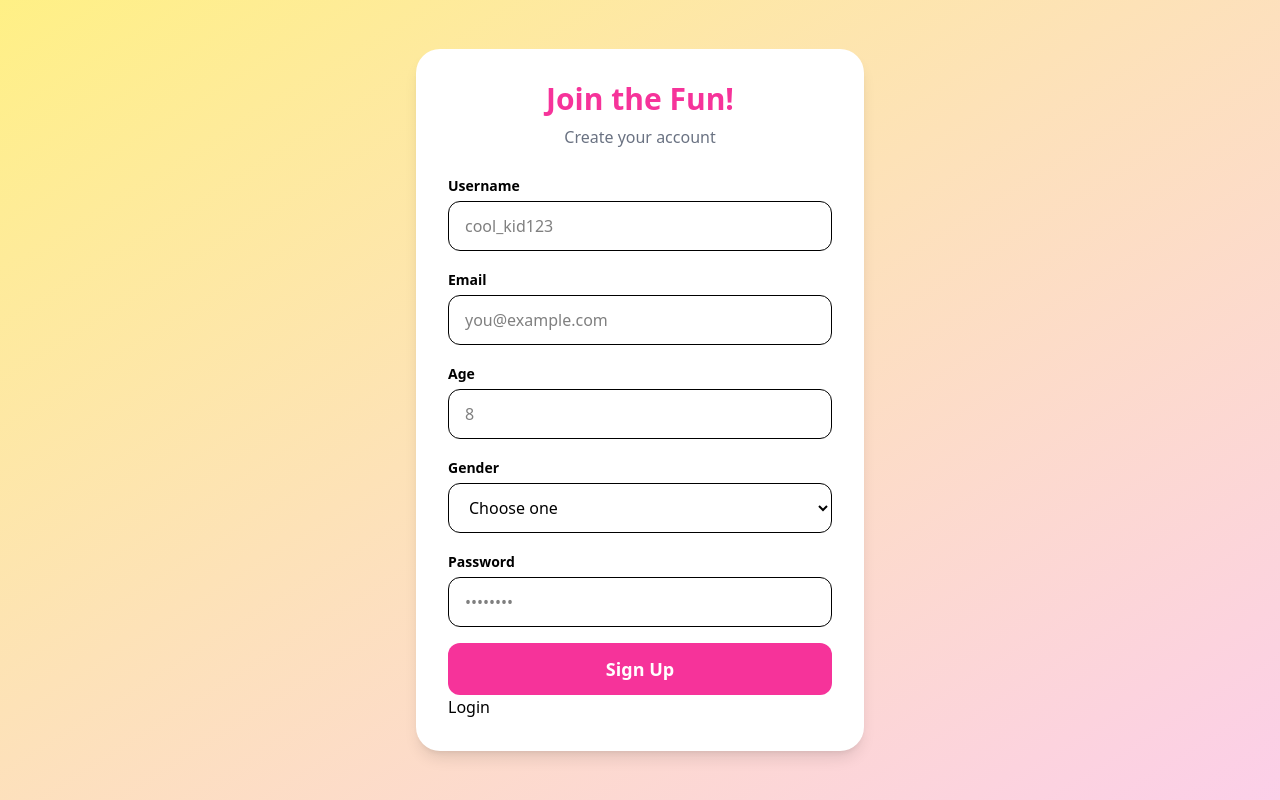
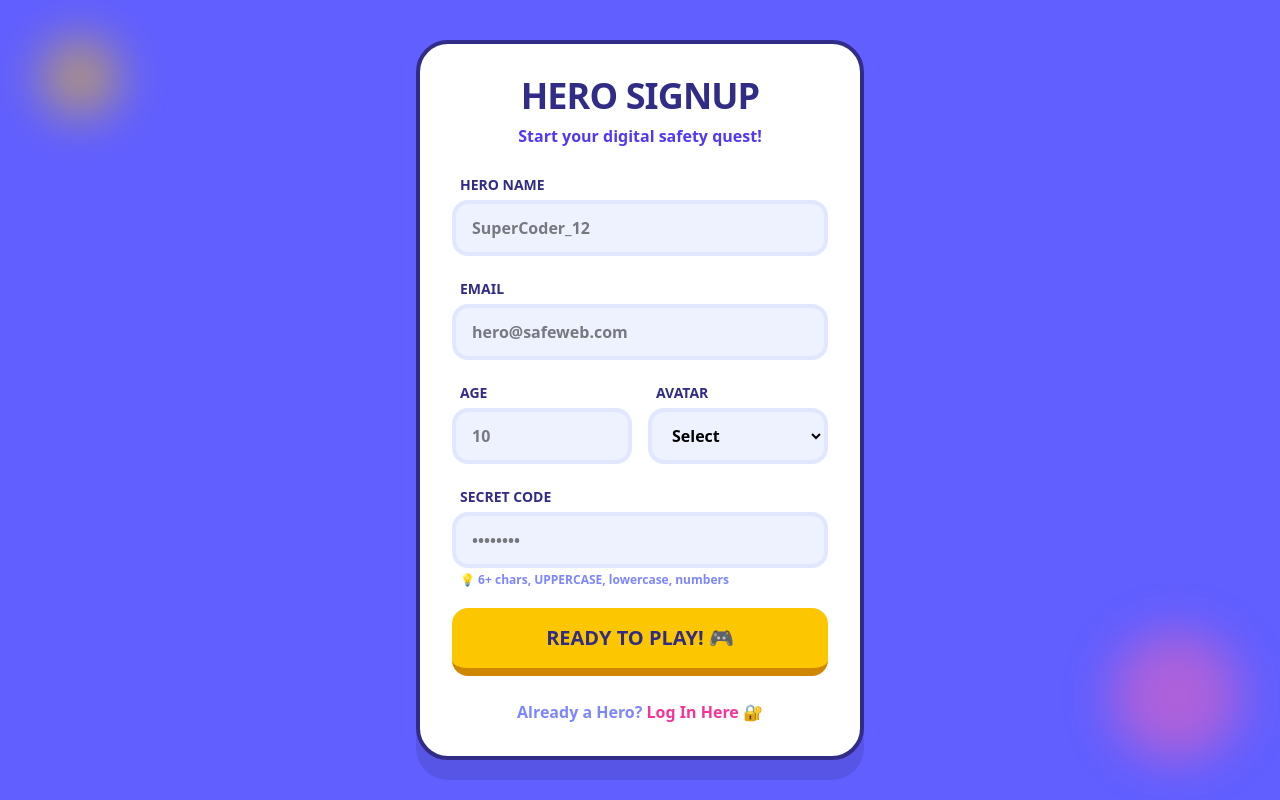
Before and after one commit to NripShrestha/guardians-frontend, a React (Vite) app: page /register in a window 1280 px wide. Built offline with nearby package versions, Linux system fonts and the light colour scheme; no server answers.

Commit message:
Updated Auth with validation and UI changes

```diff
--- a/src/auth/Login.jsx
+++ b/src/auth/Login.jsx
@@ -1,82 +1,131 @@
-import React from "react";
-import { useState } from "react";
+import React, { useState } from "react";
 import axios from "axios";
-import { useNavigate } from "react-router-dom";
-import { Link } from "react-router-dom";
+import { useNavigate, Link } from "react-router-dom";
 
 export default function Login() {
-  const [email, setEmail] = useState();
-  const [password, setPassword] = useState();
+  const [email, setEmail] = useState("");
+  const [password, setPassword] = useState("");
+  const [errors, setErrors] = useState({});
+  const [isSubmitting, setIsSubmitting] = useState(false);
   const navigate = useNavigate();
 
-const handleSubmit = (e) => {
+  const validateForm = () => {
+    const newErrors = {};
+
+    // Email validation
+    if (!email.trim()) {
+      newErrors.email = "Enter your email, hero!";
+    } else if (!/^[^\s@]+@[^\s@]+\.[^\s@]+$/.test(email)) {
+      newErrors.email = "Check your email spelling!";
+    }
+
+    // Password validation
+    if (!password) {
+      newErrors.password = "Enter your secret code!";
+    }
+
+    setErrors(newErrors);
+    return Object.keys(newErrors).length === 0;
+  };
+
+  const handleSubmit = async (e) => {
     e.preventDefault();
 
-  axios
-    .post("http://localhost:3001/login", {
+    // Clear previous errors
+    setErrors({});
+
+    if (!validateForm()) return;
+
+    setIsSubmitting(true);
+    try {
+      const result = await axios.post("http://localhost:3001/login", {
         email,
         password,
-    })
-    .then((result) => {
+      });
+
       if (result.data.success) {
         localStorage.setItem("token", result.data.token);
         navigate("/home");
       } else {
-        alert(result.data.message);
+        alert(
+          "⚠️ " + (result.data.message || "Wait! That's not right. Try again!")
+        );
       }
-    })
-    .catch((err) => console.log(err));
+    } catch (err) {
+      console.error(err);
+      alert("🌙 The servers are sleepy. Try again later!");
+    } finally {
+      setIsSubmitting(false);
+    }
   };
 
-
   return (
-    <div className="min-h-screen flex items-center justify-center bg-gradient-to-br from-pink-200 to-blue-200">
-      <div className="bg-white p-8 rounded-3xl shadow-lg w-full max-w-sm">
-        <h1 className="text-3xl font-bold text-center text-purple-600 mb-2">
+    <div className="min-h-screen flex items-center justify-center bg-yellow-400 p-4 font-sans">
+      <div className="bg-white p-10 rounded-[3rem] shadow-[10px_10px_0_0_#4338ca] border-4 border-indigo-900 w-full max-w-sm">
+        <div className="text-center mb-6">
+          <div className="inline-block p-4 bg-indigo-100 rounded-full mb-2">
+            <span className="text-4xl">🔐</span>
+          </div>
+          <h1 className="text-3xl font-black text-indigo-900 uppercase tracking-tighter">
             Welcome Back!
           </h1>
-        <p className="text-center text-gray-500 mb-6">
-          Login to continue your fun journey
-        </p>
+        </div>
 
-        <form className="space-y-4" onSubmit={handleSubmit}>
+        <form className="space-y-6" onSubmit={handleSubmit}>
           <div>
-            <label className="block text-sm font-semibold text-gray-600">
-              Email
-            </label>
             <input
               type="email"
-              placeholder="you@example.com"
-              className="w-full mt-1 px-4 py-3 rounded-xl border focus:outline-none focus:ring-2 focus:ring-purple-400"
-              name="email"
+              placeholder="Your Email"
+              className={`w-full px-5 py-4 rounded-2xl border-4 bg-indigo-50 font-bold focus:border-indigo-400 outline-none transition-all ${
+                errors.email ? "border-red-400" : "border-indigo-50"
+              }`}
+              value={email}
               onChange={(e) => setEmail(e.target.value)}
-
             />
+            {errors.email && (
+              <p className="text-red-500 text-xs font-bold mt-2 ml-2">
+                ⚠️ {errors.email}
+              </p>
+            )}
           </div>
 
           <div>
-            <label className="block text-sm font-semibold text-gray-600">
-              Password
-            </label>
             <input
               type="password"
-              placeholder="••••••••"
-              className="w-full mt-1 px-4 py-3 rounded-xl border focus:outline-none focus:ring-2 focus:ring-purple-400"
-              name="password"
+              placeholder="Secret Password"
+              className={`w-full px-5 py-4 rounded-2xl border-4 bg-indigo-50 font-bold focus:border-indigo-400 outline-none transition-all ${
+                errors.password ? "border-red-400" : "border-indigo-50"
+              }`}
+              value={password}
               onChange={(e) => setPassword(e.target.value)}
             />
+            {errors.password && (
+              <p className="text-red-500 text-xs font-bold mt-2 ml-2">
+                ⚠️ {errors.password}
+              </p>
+            )}
           </div>
 
           <button
             type="submit"
-            className="w-full bg-purple-500 hover:bg-purple-600 text-white py-3 rounded-xl text-lg font-bold transition"
+            disabled={isSubmitting}
+            className={`w-full bg-pink-500 hover:bg-pink-600 text-white py-4 rounded-2xl text-xl font-black border-b-8 border-pink-800 active:border-b-0 active:translate-y-2 transition-all ${
+              isSubmitting ? "opacity-50 cursor-not-allowed" : ""
+            }`}
           >
-            Login
+            {isSubmitting ? "KNOCK KNOCK... 🚪" : "GO TO GAME! 🎮"}
           </button>
         </form>
-        <Link to="/register">
-          Sign Up
+
+        <p className="text-center mt-8 font-bold text-gray-400 uppercase text-xs tracking-widest">
+          New Explorer?{" "}
+          <Link
+            to="/register"
+            className="text-indigo-600 hover:text-indigo-800"
+          >
+            Create Hero 🚀
           </Link>
+        </p>
       </div>
     </div>
   );
--- a/src/auth/Signup.jsx
+++ b/src/auth/Signup.jsx
@@ -1,108 +1,234 @@
-import React from "react";
-import { useState } from "react";
+import React, { useState } from "react";
 import axios from "axios";
-import { useNavigate } from "react-router-dom";
-import { Link } from "react-router-dom";
+import { useNavigate, Link } from "react-router-dom";
 
 export default function Signup() {
-  const [username, setUsername] = useState();
-  const [email, setEmail] = useState();
-  const [age, setAge] = useState();
-  const [gender, setGender] = useState();
-  const [password, setPassword] = useState();
+  const [username, setUsername] = useState("");
+  const [email, setEmail] = useState("");
+  const [age, setAge] = useState("");
+  const [gender, setGender] = useState("");
+  const [password, setPassword] = useState("");
+  const [errors, setErrors] = useState({});
+  const [isSubmitting, setIsSubmitting] = useState(false);
   const navigate = useNavigate();
 
-  const handleSubmit = (e) => {
+  const validateForm = () => {
+    const newErrors = {};
+
+    // Username validation
+    if (!username.trim()) {
+      newErrors.username = "Pick a cool hero name!";
+    } else if (username.length < 3 || username.length > 20) {
+      newErrors.username = "Hero name must be 3-20 characters!";
+    } else if (!/^[a-zA-Z0-9_]+$/.test(username)) {
+      newErrors.username = "Only letters, numbers, and _ allowed!";
+    }
+
+    // Email validation
+    if (!email.trim()) {
+      newErrors.email = "We need your email address!";
+    } else if (!/^[^\s@]+@[^\s@]+\.[^\s@]+$/.test(email)) {
+      newErrors.email = "Check your email spelling!";
+    }
+
+    // Age validation
+    if (!age) {
+      newErrors.age = "How old are you, hero?";
+    } else if (age < 5 || age > 18) {
+      newErrors.age = "Age must be between 5 and 18!";
+    }
+
+    // Gender validation
+    if (!gender) {
+      newErrors.gender = "Pick your avatar type!";
+    }
+
+    // Password validation
+    if (!password) {
+      newErrors.password = "Create a secret code!";
+    } else if (password.length < 6) {
+      newErrors.password = "Secret code needs 6+ characters!";
+    } else if (!/(?=.*[a-z])(?=.*[A-Z])(?=.*\d)/.test(password)) {
+      newErrors.password = "Add UPPERCASE, lowercase, and numbers!";
+    }
+
+    setErrors(newErrors);
+    return Object.keys(newErrors).length === 0;
+  };
+
+  const handleSubmit = async (e) => {
     e.preventDefault();
-    axios
-      .post("http://localhost:3001/register", {
+
+    // Clear previous errors
+    setErrors({});
+
+    if (!validateForm()) return;
+
+    setIsSubmitting(true);
+    try {
+      const result = await axios.post("http://localhost:3001/register", {
         username,
         email,
-        age,
+        age: Number(age),
         gender,
         password,
-      })
-      .then(() => {
+      });
+
+      if (result.data.success) {
+        alert("🎉 Hero created! Time to log in!");
         navigate("/login");
-      })
-      .catch((err) => console.log(err));
+      } else if (result.data.errors) {
+        setErrors(result.data.errors);
+      } else {
+        alert(result.data.message || "Oops! Something went wrong!");
+      }
+    } catch (err) {
+      console.error(err);
+      alert("Oops! Something went wrong. Try again!");
+    } finally {
+      setIsSubmitting(false);
+    }
+  };
 
-  };
   return (
-    <div className="min-h-screen flex items-center justify-center bg-gradient-to-br from-yellow-200 to-pink-200">
-      <div className="bg-white p-8 rounded-3xl shadow-lg w-full max-w-md">
-        <h1 className="text-3xl font-bold text-center text-pink-500 mb-2">
-          Join the Fun!
+    <div className="min-h-screen flex items-center justify-center bg-indigo-500 p-4 font-sans">
+      {/* Playful background shapes */}
+      <div className="absolute top-10 left-10 w-20 h-20 bg-yellow-400 rounded-full blur-xl opacity-50 animate-bounce"></div>
+      <div className="absolute bottom-10 right-10 w-32 h-32 bg-pink-400 rounded-full blur-xl opacity-50"></div>
+
+      <div className="relative bg-white p-8 rounded-[2rem] shadow-[0_20px_0_0_rgba(0,0,0,0.1)] border-4 border-indigo-900 w-full max-w-md transform transition-all hover:scale-[1.01]">
+
+        <h1 className="text-4xl font-black text-center text-indigo-900 mb-2 tracking-tight">
+          HERO SIGNUP
         </h1>
-        <p className="text-center text-gray-500 mb-6">Create your account</p>
+        <p className="text-center text-indigo-600 font-bold mb-6">
+          Start your digital safety quest!
+        </p>
 
-        <form className="space-y-4" onSubmit={handleSubmit}>
-          <div>
-            <label className="text-sm font-semibold">Username</label>
+        <form className="space-y-5" onSubmit={handleSubmit}>
+          <div className="relative">
+            <label className="text-sm font-black text-indigo-900 ml-2 uppercase">
+              Hero Name
+            </label>
             <input
               type="text"
-              placeholder="cool_kid123"
-              className="w-full mt-1 px-4 py-3 rounded-xl border focus:ring-2 focus:ring-pink-400 outline-none"
-              name="username"
+              placeholder="SuperCoder_12"
+              className={`w-full mt-1 px-4 py-3 rounded-2xl border-4 bg-indigo-50 font-bold transition-all focus:ring-4 focus:ring-yellow-300 outline-none ${
+                errors.username ? "border-red-400" : "border-indigo-100"
+              }`}
+              value={username}
               onChange={(e) => setUsername(e.target.value)}
             />
+            {errors.username && (
+              <p className="text-red-500 text-xs font-bold mt-1 ml-2">
+                ⚠️ {errors.username}
+              </p>
+            )}
           </div>
 
           <div>
-            <label className="text-sm font-semibold">Email</label>
+            <label className="text-sm font-black text-indigo-900 ml-2 uppercase">
+              Email
+            </label>
             <input
               type="email"
-              placeholder="you@example.com"
-              className="w-full mt-1 px-4 py-3 rounded-xl border focus:ring-2 focus:ring-pink-400 outline-none"
-              name="email"
+              placeholder="hero@safeweb.com"
+              className={`w-full mt-1 px-4 py-3 rounded-2xl border-4 bg-indigo-50 font-bold transition-all focus:ring-4 focus:ring-yellow-300 outline-none ${
+                errors.email ? "border-red-400" : "border-indigo-100"
+              }`}
+              value={email}
               onChange={(e) => setEmail(e.target.value)}
             />
+            {errors.email && (
+              <p className="text-red-500 text-xs font-bold mt-1 ml-2">
+                ⚠️ {errors.email}
+              </p>
+            )}
+          </div>
+
+          <div className="grid grid-cols-2 gap-4">
+            <div>
+              <label className="text-sm font-black text-indigo-900 ml-2 uppercase">
+                Age
+              </label>
+              <input
+                type="number"
+                placeholder="10"
+                className={`w-full mt-1 px-4 py-3 rounded-2xl border-4 bg-indigo-50 font-bold focus:ring-4 focus:ring-yellow-300 outline-none ${
+                  errors.age ? "border-red-400" : "border-indigo-100"
+                }`}
+                value={age}
+                onChange={(e) => setAge(e.target.value)}
+              />
+              {errors.age && (
+                <p className="text-red-500 text-xs font-bold mt-1">
+                  ⚠️ {errors.age}
+                </p>
+              )}
+            </div>
+            <div>
+              <label className="text-sm font-black text-indigo-900 ml-2 uppercase">
+                Avatar
+              </label>
+              <select
+                className={`w-full mt-1 px-4 py-3 rounded-2xl border-4 bg-indigo-50 font-bold outline-none ${
+                  errors.gender ? "border-red-400" : "border-indigo-100"
+                }`}
+                value={gender}
+                onChange={(e) => setGender(e.target.value)}
+              >
+                <option value="">Select</option>
+                <option value="boy">Boy</option>
+                <option value="girl">Girl</option>
+              </select>
+              {errors.gender && (
+                <p className="text-red-500 text-xs font-bold mt-1">
+                  ⚠️ {errors.gender}
+                </p>
+              )}
+            </div>
           </div>
 
           <div>
-            <label className="text-sm font-semibold">Age</label>
-            <input
-              type="number"
-              placeholder="8"
-              className="w-full mt-1 px-4 py-3 rounded-xl border focus:ring-2 focus:ring-pink-400 outline-none"
-              name="age"
-              onChange={(e) => setAge(e.target.value)}
-            />
-          </div>
-
-          <div>
-            <label className="text-sm font-semibold">Gender</label>
-            <select
-              name="gender"
-              value={gender}
-              onChange={(e) => setGender(e.target.value)}
-              className="w-full mt-1 px-4 py-3 rounded-xl border focus:ring-2 focus:ring-pink-400 outline-none"
-            >
-              <option value="">Choose one</option>
-              <option value="boy">Boy</option>
-              <option value="girl">Girl</option>
-            </select>
-          </div>
-
-          <div>
-            <label className="text-sm font-semibold">Password</label>
+            <label className="text-sm font-black text-indigo-900 ml-2 uppercase">
+              Secret Code
+            </label>
             <input
               type="password"
               placeholder="••••••••"
-              className="w-full mt-1 px-4 py-3 rounded-xl border focus:ring-2 focus:ring-pink-400 outline-none"
-              name="password"
+              className={`w-full mt-1 px-4 py-3 rounded-2xl border-4 bg-indigo-50 font-bold focus:ring-4 focus:ring-yellow-300 outline-none ${
+                errors.password ? "border-red-400" : "border-indigo-100"
+              }`}
+              value={password}
               onChange={(e) => setPassword(e.target.value)}
             />
+            {errors.password && (
+              <p className="text-red-500 text-xs font-bold mt-1 ml-2">
+                ⚠️ {errors.password}
+              </p>
+            )}
+            <p className="text-xs text-indigo-400 font-bold mt-1 ml-2">
+              💡 6+ chars, UPPERCASE, lowercase, numbers
+            </p>
           </div>
 
           <button
             type="submit"
-            className="w-full bg-pink-500 hover:bg-pink-600 text-white py-3 rounded-xl text-lg font-bold transition"
+            disabled={isSubmitting}
+            className={`w-full bg-yellow-400 hover:bg-yellow-500 text-indigo-900 py-4 rounded-2xl text-xl font-black border-b-8 border-yellow-600 active:border-b-0 active:translate-y-2 transition-all ${
+              isSubmitting ? "opacity-50 cursor-not-allowed" : ""
+            }`}
           >
-            Sign Up
+            {isSubmitting ? "LOADING..." : "READY TO PLAY! 🎮"}
           </button>
         </form>
-        <Link to="/login">Login</Link>
+
+        <p className="text-center mt-6 font-bold text-indigo-400">
+          Already a Hero?{" "}
+          <Link to="/login" className="text-pink-500 hover:underline">
+            Log In Here 🔐
+          </Link>
+        </p>
       </div>
     </div>
   );
```
Lines whose indentation alone changed are shown as unchanged.
